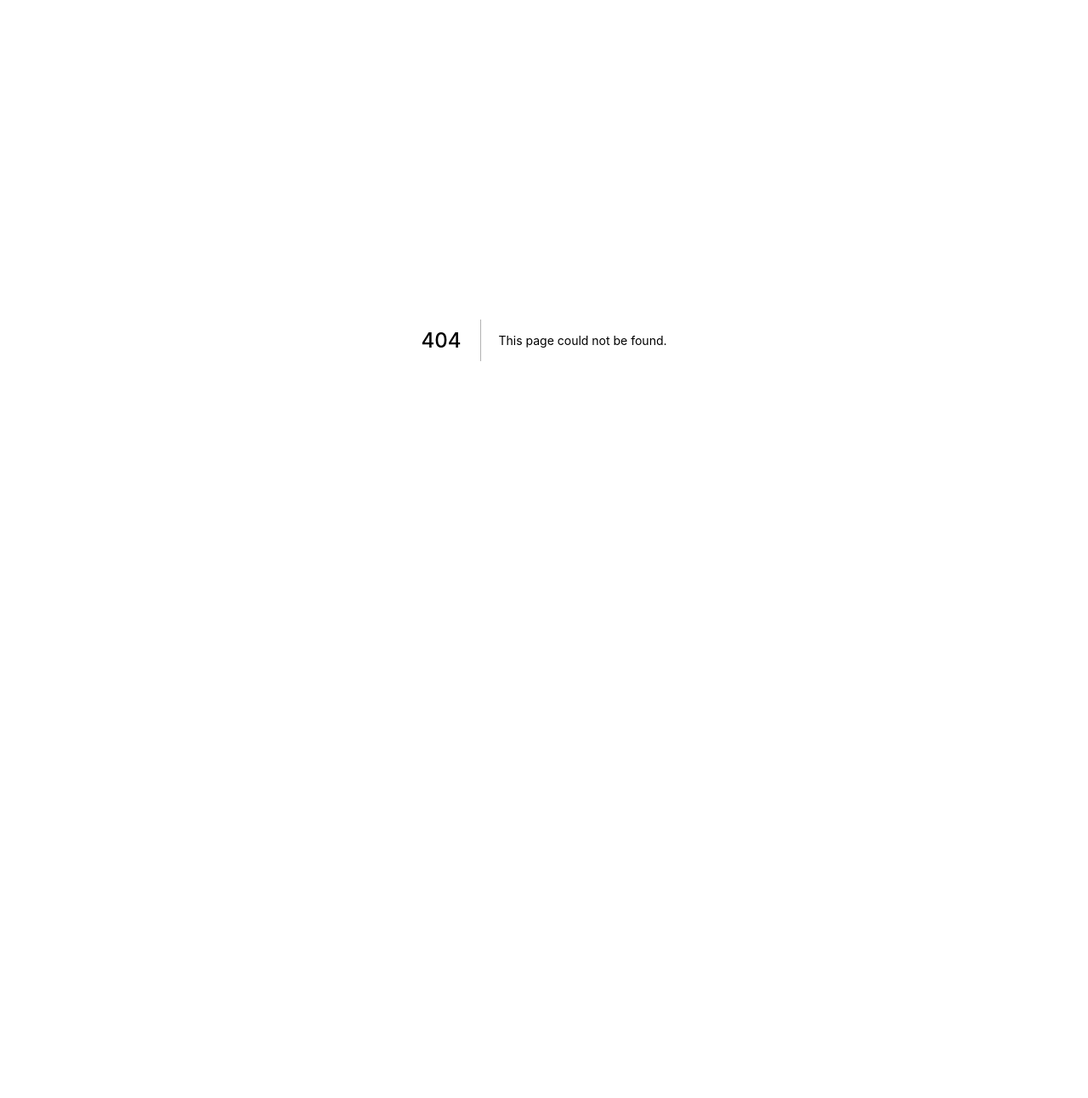
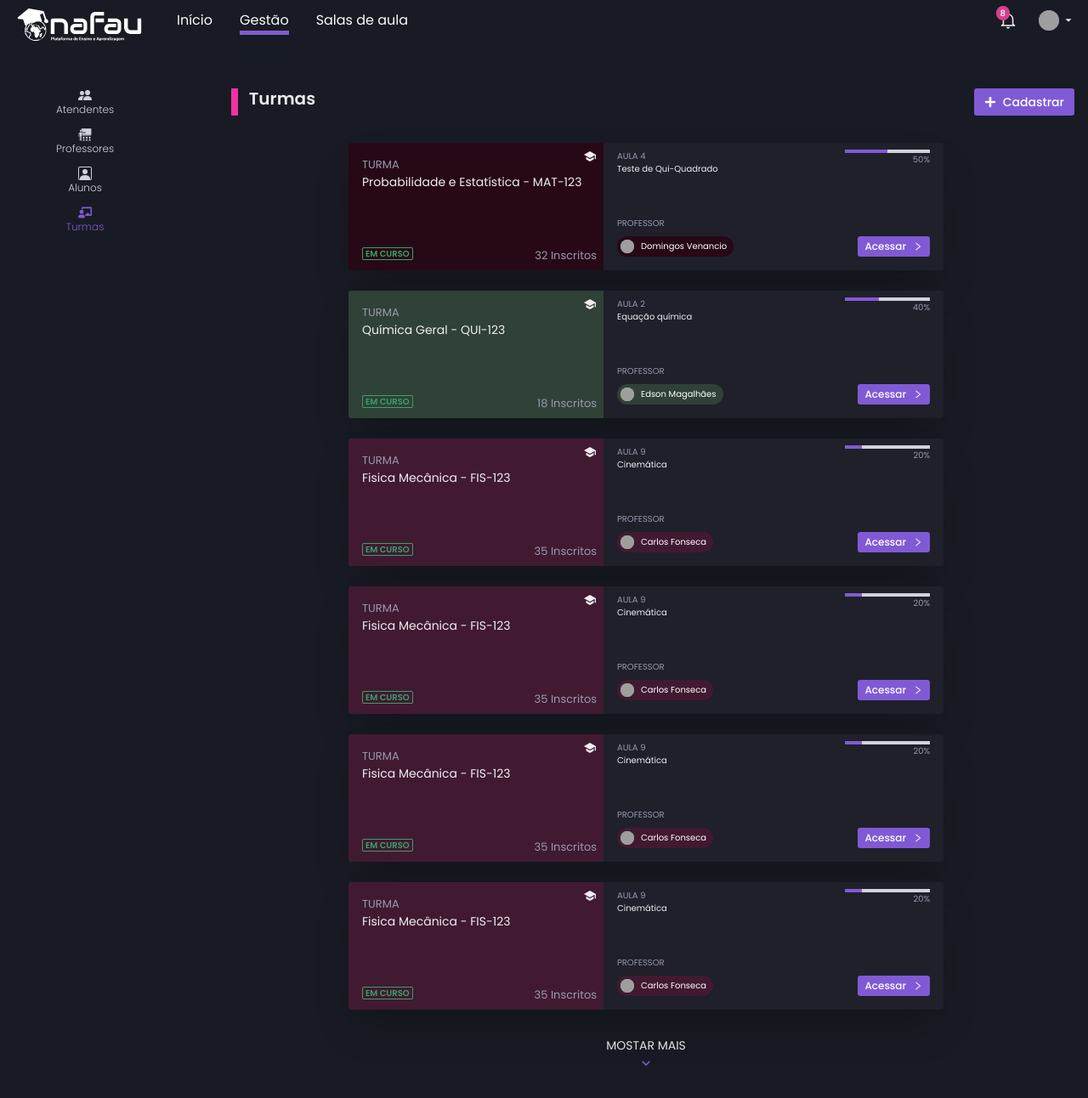
Before and after one commit to HVDgeek/nafau-web, a Next.js app: page /manager/courses in a window 1280 px wide. Before the commit this address had no page. Shown: the top 1292 px of the page at 85% size. Before the commit the page ends 800 px from the top, so only its background shows below. Built offline with nearby package versions, Linux system fonts and the light colour scheme; grey boxes are pictures that could not be loaded.

Commit message:
Pages attendants courses and teachers

```diff
--- /dev/null
+++ b/src/components/ShowMore/index.tsx
@@ -0,0 +1,22 @@
+import { Text, Flex } from '@chakra-ui/react'
+import { MdKeyboardArrowDown } from 'react-icons/md'
+import themes from 'styles/alt-themes'
+
+export type ShowMoreProps = {
+  onClick: () => void
+}
+
+const ShowMore = ({ onClick }: ShowMoreProps) => {
+  return (
+    <Flex mt={8} justify="center">
+      <Flex onClick={onClick} flexDir="column" align="center" cursor="pointer">
+        <Text color={themes.colors.lightGray} fontSize="sm">
+          MOSTAR MAIS
+        </Text>
+        <MdKeyboardArrowDown color={themes.colors.primary} size={20} />
+      </Flex>
+    </Flex>
+  )
+}
+
+export default ShowMore
--- a/src/components/Sidebar/managerMock.ts
+++ b/src/components/Sidebar/managerMock.ts
@@ -5,12 +5,12 @@ import { BsPersonSquare } from 'react-icons/bs'
 
 export default [
   {
-    route: '/atendentes',
+    route: '/manager/attendants',
     icon: BsPeopleFill,
     children: 'Atendentes'
   },
   {
-    route: '/teachers',
+    route: '/manager/teachers',
     icon: GiTeacher,
     children: 'Professores'
   },
@@ -20,7 +20,7 @@ export default [
     children: 'Alunos'
   },
   {
-    route: '/turmas',
+    route: '/manager/courses',
     icon: FaChalkboardTeacher,
     children: 'Turmas'
   }
--- /dev/null
+++ b/src/pages/manager/courses.tsx
@@ -0,0 +1,14 @@
+import Course, { CourseTemplateProps } from 'templates/Course'
+import classroomsMock from 'components/ClassCard/mock'
+
+export default function Courses(props: CourseTemplateProps) {
+  return <Course {...props} withRegister title="Turmas" />
+}
+
+export async function getStaticProps() {
+  return {
+    props: {
+      courses: classroomsMock
+    }
+  }
+}
--- a/src/templates/Course/index.tsx
+++ b/src/templates/Course/index.tsx
@@ -1,4 +1,5 @@
-import { Flex, Icon } from '@chakra-ui/react'
+import { useRouter } from 'next/router'
+import { Flex, Icon, ScaleFade } from '@chakra-ui/react'
 import { Container } from 'components/Container'
 import Heading from 'components/Heading'
 import Button from 'components/Button'
@@ -7,25 +8,54 @@ import themes from 'styles/alt-themes'
 import { ClassCardProps } from 'components/ClassCard'
 import CoursesList from 'components/CoursesList'
 import { FaPlus } from 'react-icons/fa'
+import managerMock from 'components/Sidebar/managerMock'
+import Sidebar from 'components/Sidebar'
+import { Main } from 'templates/Users'
+import ShowMore from 'components/ShowMore'
 
 export type CourseTemplateProps = {
   courses: ClassCardProps[]
   onSubmit: () => (event: React.MouseEvent<HTMLButtonElement>) => void
+  title: string
+  withRegister: boolean
 }
 
-const Course = ({ courses = [], onSubmit }: CourseTemplateProps) => {
+const Course = ({
+  courses = [],
+  onSubmit,
+  title = 'Minhas turmas',
+  withRegister = false
+}: CourseTemplateProps) => {
+  const { asPath } = useRouter()
+
   return (
     <Base>
       <Container>
+        <Main>
+          <Sidebar links={managerMock} activeLink={asPath} />
+          <ScaleFade initialScale={0.9} in={true}>
             <Flex justifyContent="space-between" ml={4}>
               <Heading lineLeft color={themes.colors.lightGray}>
-            Minhas turmas
+                {title}
               </Heading>
-          <Button onClick={onSubmit} size="sm" leftIcon={<Icon as={FaPlus} />}>
+              {withRegister && (
+                <Button
+                  onClick={onSubmit}
+                  size="sm"
+                  leftIcon={<Icon as={FaPlus} />}
+                >
                   Cadastrar
                 </Button>
+              )}
             </Flex>
             <CoursesList courses={courses} />
+            <ShowMore
+              onClick={() => {
+                console.log('SHow more')
+              }}
+            />
+          </ScaleFade>
+        </Main>
       </Container>
     </Base>
   )
--- a/src/templates/Users/index.tsx
+++ b/src/templates/Users/index.tsx
@@ -3,14 +3,12 @@ import { useRouter } from 'next/router'
 import {
   Grid,
   Box,
-  Text,
   Flex,
   SimpleGrid,
   ScaleFade,
   useBreakpointValue,
   Icon
 } from '@chakra-ui/react'
-import { MdKeyboardArrowDown } from 'react-icons/md'
 import { Container } from 'components/Container'
 import Heading from 'components/Heading'
 import Button from 'components/Button'
@@ -20,6 +18,7 @@ import Base from 'templates/Base'
 import { FaPlus } from 'react-icons/fa'
 import managerMock from 'components/Sidebar/managerMock'
 import themes from 'styles/alt-themes'
+import ShowMore from 'components/ShowMore'
 
 type MainProps = {
   children: React.ReactNode
@@ -31,7 +30,7 @@ export type UsersTemplateProps = {
   onSubmit: () => (event: React.MouseEvent<HTMLButtonElement>) => void
 }
 
-const Main = ({ children }: MainProps) => {
+export const Main = ({ children }: MainProps) => {
   const isDesktopVesion = useBreakpointValue({
     base: false,
     md: true
@@ -76,24 +75,11 @@ const UsersTemplate = ({ users = [], title, onSubmit }: UsersTemplateProps) => {
                   <UserCard key={item.email} {...item} />
                 ))}
               </SimpleGrid>
-              <Flex mt={8} justify="center">
-                <Flex
-                  onClick={() => {
-                    console.log('MOSTRAR MAIS')
-                  }}
-                  flexDir="column"
-                  align="center"
-                  cursor="pointer"
-                >
-                  <Text color={themes.colors.lightGray} fontSize="sm">
-                    MOSTAR MAIS
-                  </Text>
-                  <MdKeyboardArrowDown
-                    color={themes.colors.primary}
-                    size={20}
-                  />
-                </Flex>
-              </Flex>
+              <ShowMore
+                onClick={() => {
+                  console.log('SHow more')
+                }}
+              />
             </Box>
           </ScaleFade>
         </Main>
```
Also changed, not shown: src/pages/manager/attendants.tsx (added, +15 -0 lines), src/pages/manager/teachers.tsx (added, +15 -0 lines). Lines whose indentation alone changed are shown as unchanged.
